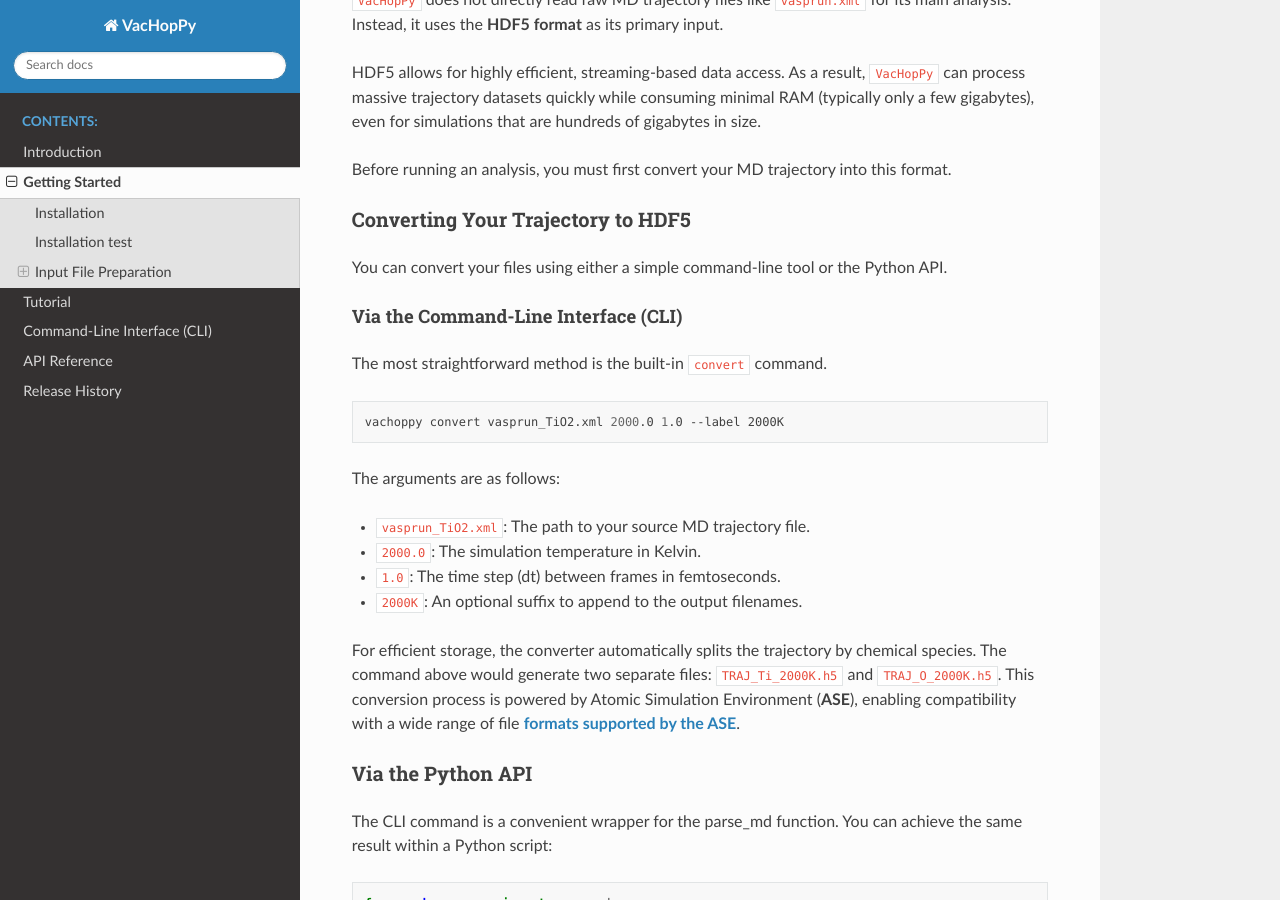
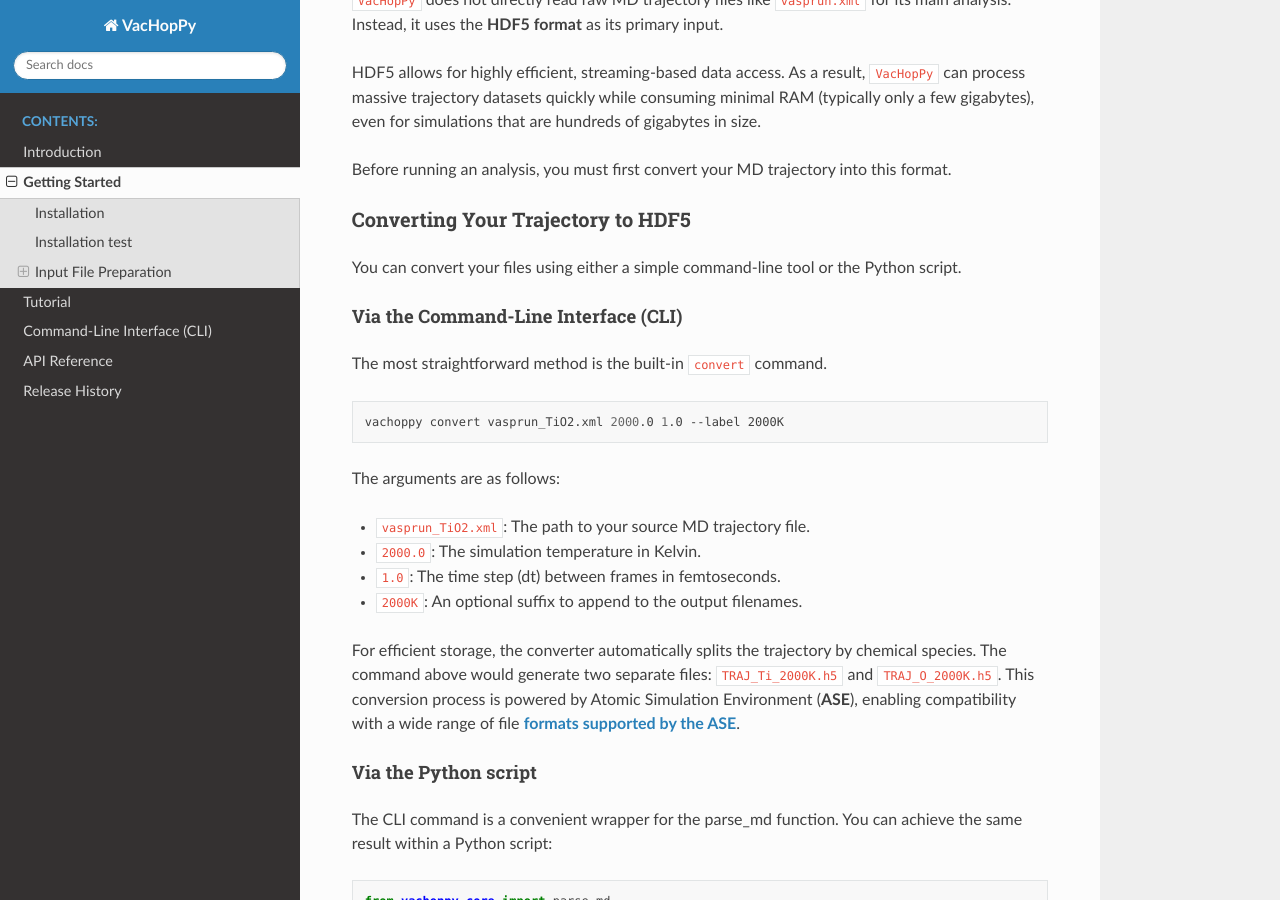
Before and after one commit to TY-Jeong/VacHopPy, a Sphinx documentation site: the page built from docs/source/installation.md, in a window 1280 px wide and 900 px high, scrolled down 909 px. Built offline with Sphinx 7.4.7 and the Read the Docs theme 3.1.0, drawn with Linux system fonts in a browser that asks for light colours.

Commit message:
subtle change

```diff
--- a/docs/source/installation.md
+++ b/docs/source/installation.md
@@ -40,7 +40,7 @@ Before running an analysis, you must first convert your MD trajectory into this
 
 ### Converting Your Trajectory to HDF5
 
-You can convert your files using either a simple command-line tool or the Python API.
+You can convert your files using either a simple command-line tool or the Python script.
 
 #### Via the Command-Line Interface (CLI)
 
@@ -62,7 +62,7 @@ The arguments are as follows:
 
 For efficient storage, the converter automatically splits the trajectory by chemical species. The command above would generate two separate files: `TRAJ_Ti_2000K.h5` and `TRAJ_O_2000K.h5`. This conversion process is powered by Atomic Simulation Environment (**ASE**), enabling compatibility with a wide range of file [**formats supported by the ASE**](https://ase-lib.org/ase/io/io.html).
 
-### Via the Python API
+#### Via the Python script
 
 The CLI command is a convenient wrapper for the parse_md function. You can achieve the same result within a Python script:
 
```
Also changed, not shown: docs/source/introduction.md (+18 -16 lines).
